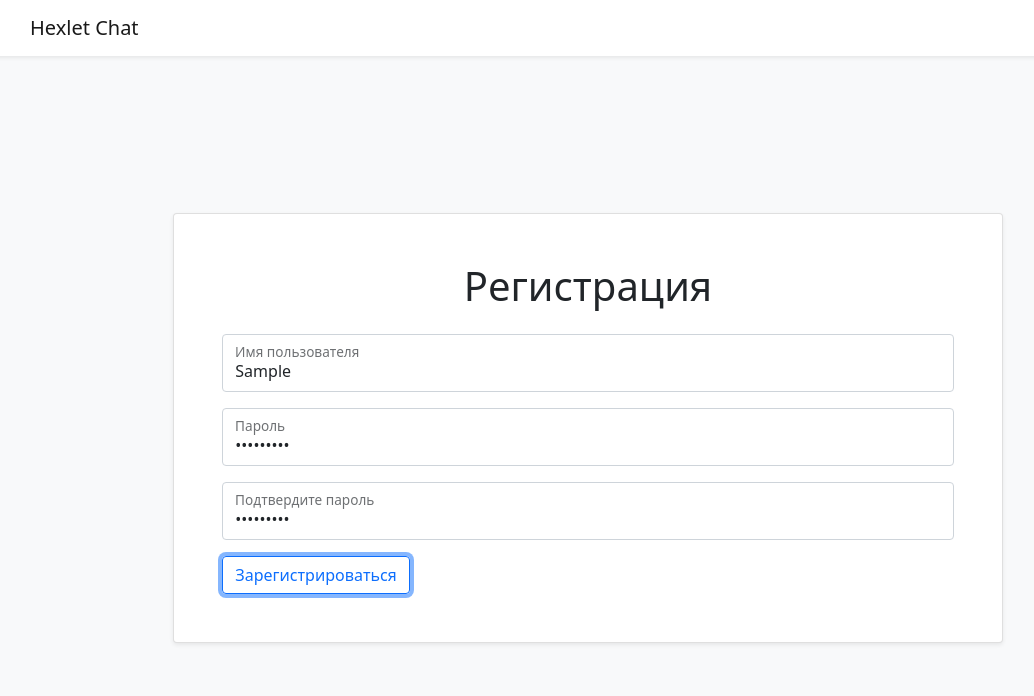
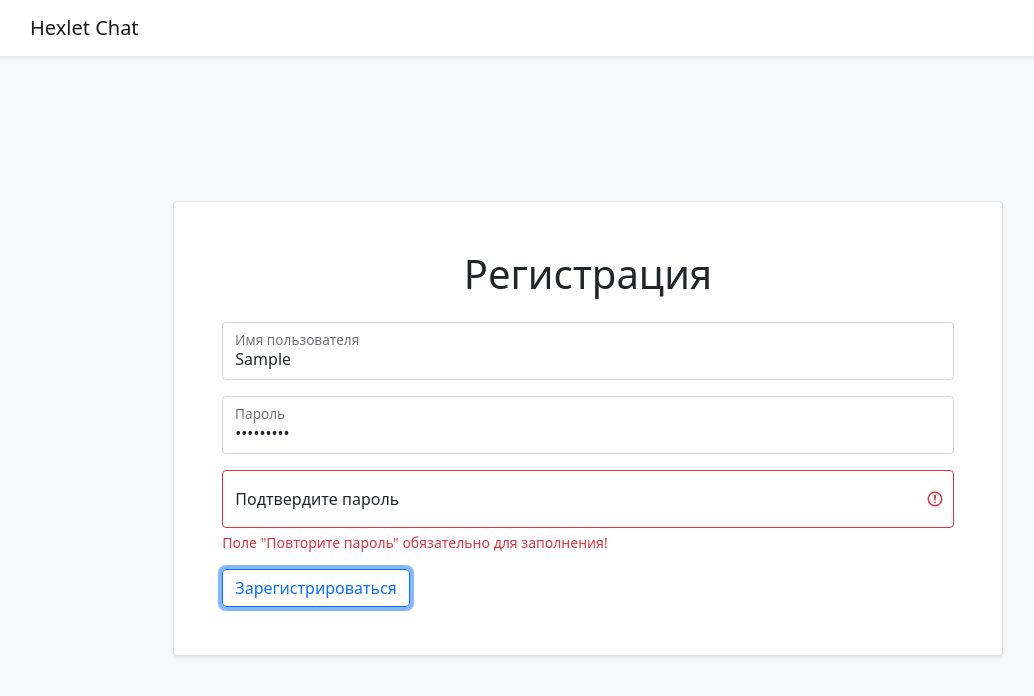
Before and after one commit to AndreiIlin/frontend-project-lvl4, a React (Create React App) app in the folder application/: page /signup in a window 1280 px wide. Both pictures are taken after typing "Sample", "Sample123", "Sample123" into the empty fields and a click on the button "Зарегистрироваться". Shown: the top 696 px of the page, without its empty margins (52-1086 px from the left). Built offline with nearby package versions, Linux system fonts and the light colour scheme; no server answers.

Commit message:
autotests check #9

```diff
--- a/application/src/components/Page404.jsx
+++ b/application/src/components/Page404.jsx
@@ -1,12 +1,13 @@
 import React from 'react';
 import { Link } from 'react-router-dom';
 import { useTranslation } from 'react-i18next';
+import page404 from '../assets/page404.jpeg';
 
 const Page404 = () => {
   const { t } = useTranslation('translation', { keyPrefix: 'page404' });
   return (
     <div className="text-center">
-      <img src="../assets/page404.jpeg" alt="Page not found" className="img-fluid" />
+      <img src={page404} alt="Page not found" className="img-fluid w-50 my-3" />
       <h1 className="h4">
         {t('pageNotFound')}
       </h1>
--- a/application/src/components/RegistrationPage.jsx
+++ b/application/src/components/RegistrationPage.jsx
@@ -25,11 +25,11 @@ const RegistrationPage = () => {
   useEffect(() => {
     inputRef.current.focus();
   }, []);
-  const formik = useFormik({
+  const f = useFormik({
     initialValues: {
       username: '',
       password: '',
-      passwordConfirmation: '',
+      passConfirmation: '',
     },
     validationSchema,
     onSubmit: async (values) => {
@@ -55,42 +55,41 @@ const RegistrationPage = () => {
         <Col md="8" xxl="6">
           <Card className="shadow-sm">
             <Card.Body className="p-5">
-              <Form onSubmit={formik.handleSubmit}>
+              <Form onSubmit={f.handleSubmit}>
                 <h1 className="text-center mb-4">{t('page.registration')}</h1>
                 <FloatingLabel label={t('page.username')} controlId="username" className="mb-3">
                   <Form.Control
                     name="username"
                     placeholder={t('page.username')}
                     ref={inputRef}
-                    value={formik.values.username}
-                    onChange={formik.handleChange}
-                    isInvalid={(formik.touched.username && !!formik.errors.username) || authFailed}
+                    value={f.values.username}
+                    onChange={f.handleChange}
+                    isInvalid={(f.touched.username && !!f.errors.username) || authFailed}
                   />
-                  <Form.Control.Feedback type="invalid">{formik.errors.username}</Form.Control.Feedback>
+                  <Form.Control.Feedback type="invalid">{f.errors.username}</Form.Control.Feedback>
                 </FloatingLabel>
                 <FloatingLabel label={t('page.password')} controlId="password" className="mb-3">
                   <Form.Control
                     type="password"
                     name="password"
                     placeholder={t('page.password')}
-                    value={formik.values.password}
-                    onChange={formik.handleChange}
-                    isInvalid={(formik.touched.password && !!formik.errors.password) || authFailed}
+                    value={f.values.password}
+                    onChange={f.handleChange}
+                    isInvalid={(f.touched.password && !!f.errors.password) || authFailed}
                   />
-                  <Form.Control.Feedback type="invalid">{formik.errors.password}</Form.Control.Feedback>
+                  <Form.Control.Feedback type="invalid">{f.errors.password}</Form.Control.Feedback>
                 </FloatingLabel>
                 <FloatingLabel label={t('page.passwordConfirmation')} controlId="passwordConfirmation" className="mb-3">
                   <Form.Control
                     type="password"
                     name="passwordConfirmation"
                     placeholder={t('page.passwordConfirmation')}
-                    value={formik.values.passwordConfirmation}
-                    onChange={formik.handleChange}
-                    isInvalid={(formik.touched.passwordConfirmation &&
-                      !!formik.errors.passwordConfirmation) || authFailed}
+                    value={f.values.passConfirmation}
+                    onChange={f.handleChange}
+                    isInvalid={(f.touched.passConfirmation && !!f.errors.passConfirmation) || authFailed}
                   />
                   <Form.Control.Feedback type="invalid">
-                    {formik.errors.passwordConfirmation ?? t('errors.regFailedPhrase')}
+                    {f.errors.passConfirmation ?? t('errors.regFailedPhrase')}
                   </Form.Control.Feedback>
                 </FloatingLabel>
                 <Button variant="outline-primary" type="submit">{t('page.register')}</Button>
--- a/application/src/slices/channelsSlice.js
+++ b/application/src/slices/channelsSlice.js
@@ -22,9 +22,9 @@ const channelsSlice = createSlice({
   },
   extraReducers: (builder) => {
     builder
-      .addCase(fetchData.fulfilled, (state, action) => {
-        channelsAdapter.addMany(state, action.payload.channels);
-        state.currentChannelId = action.payload.currentChannelId; // eslint-disable-line no-param-reassign
+      .addCase(fetchData.fulfilled, (state, { payload }) => {
+        channelsAdapter.addMany(state, payload.channels);
+        state.currentChannelId = payload.currentChannelId; // eslint-disable-line no-param-reassign
       });
   },
 });
--- a/application/src/utils/registrationSchema.js
+++ b/application/src/utils/registrationSchema.js
@@ -9,7 +9,7 @@ export default Yup.object().shape({
   password: Yup.string()
     .required(i18n.t('registrationPage.errors.passwordReq'))
     .min(6, i18n.t('registrationPage.errors.passwordMin')),
-  passwordConfirmation: Yup.string()
+  passConfirmation: Yup.string()
     .required(i18n.t('registrationPage.errors.passwordConfirmationReq'))
     .oneOf([Yup.ref('password')], i18n.t('registrationPage.errors.passwordConfirmationSame')),
 });
```
